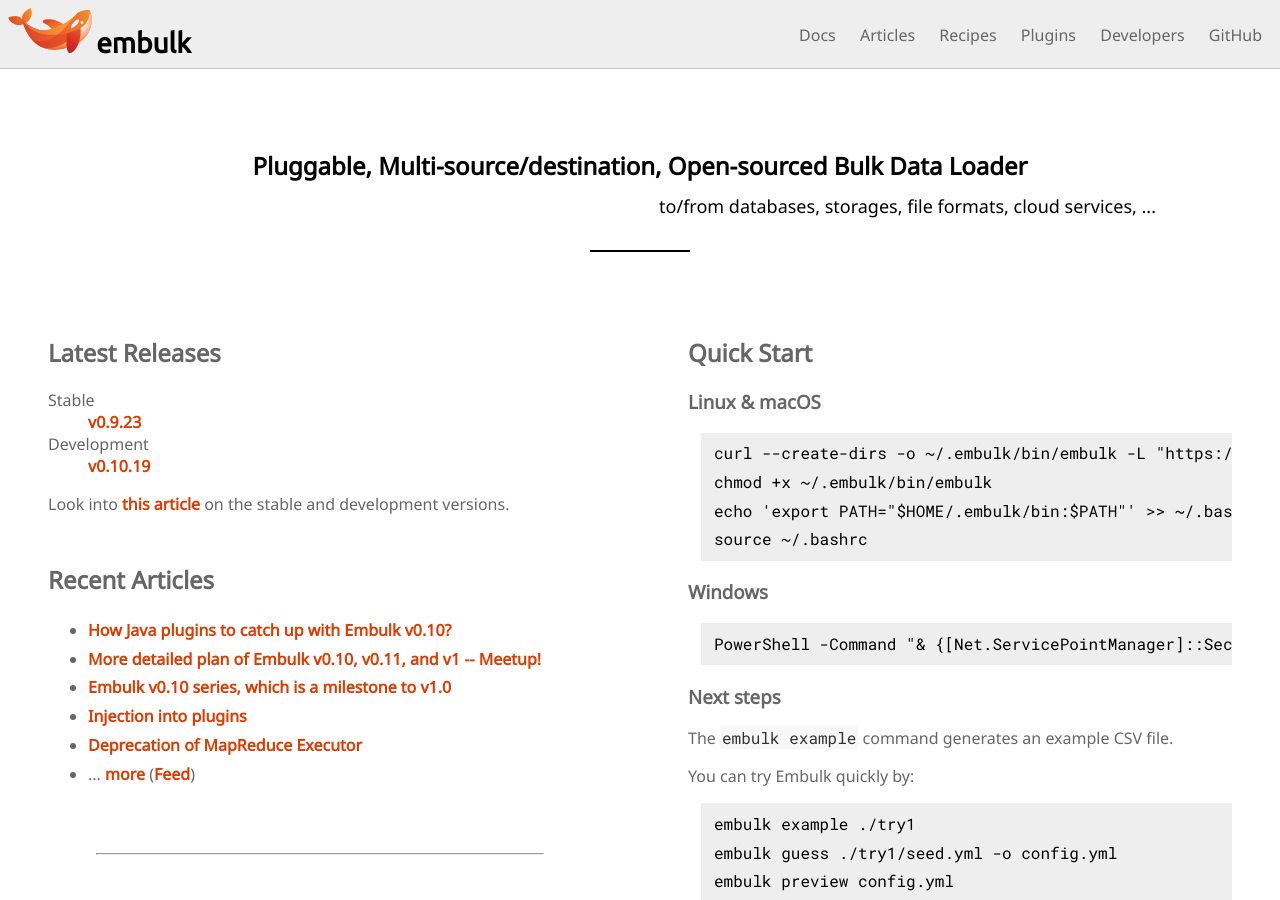
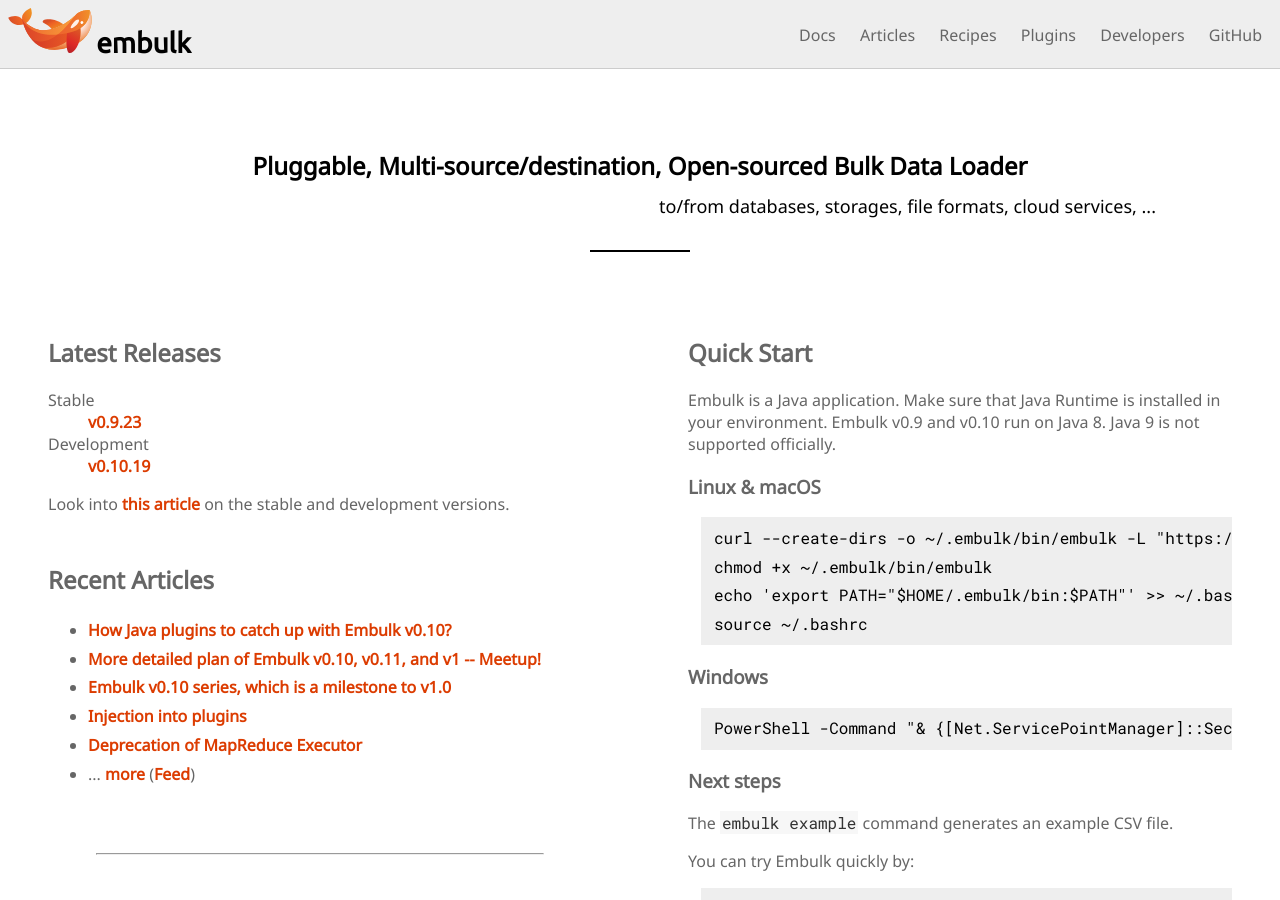
Before and after one commit to hiroyuki-sato/embulk.github.io, a Jekyll site: the page built from index.html, in a window 1280 px wide and 900 px high. Built offline with Jekyll 4.4.1, drawn with Linux system fonts in a browser that asks for light colours.

Commit message:
Note about Java Runtime and its version

```diff
--- a/index.html
+++ b/index.html
@@ -54,6 +54,8 @@
   <div class="right">
     <section id="quick-start">
       <h2>Quick Start</h2>
+      <p>Embulk is a Java application. Make sure that Java Runtime is installed in your environment. Embulk v0.9 and v0.10 run on Java 8. Java 9 is not supported officially.</p>
+
       <h3>Linux &amp; macOS</h3>
 <pre><code>curl --create-dirs -o ~/.embulk/bin/embulk -L "https://dl.embulk.org/embulk-latest.jar"
 chmod +x ~/.embulk/bin/embulk
```
